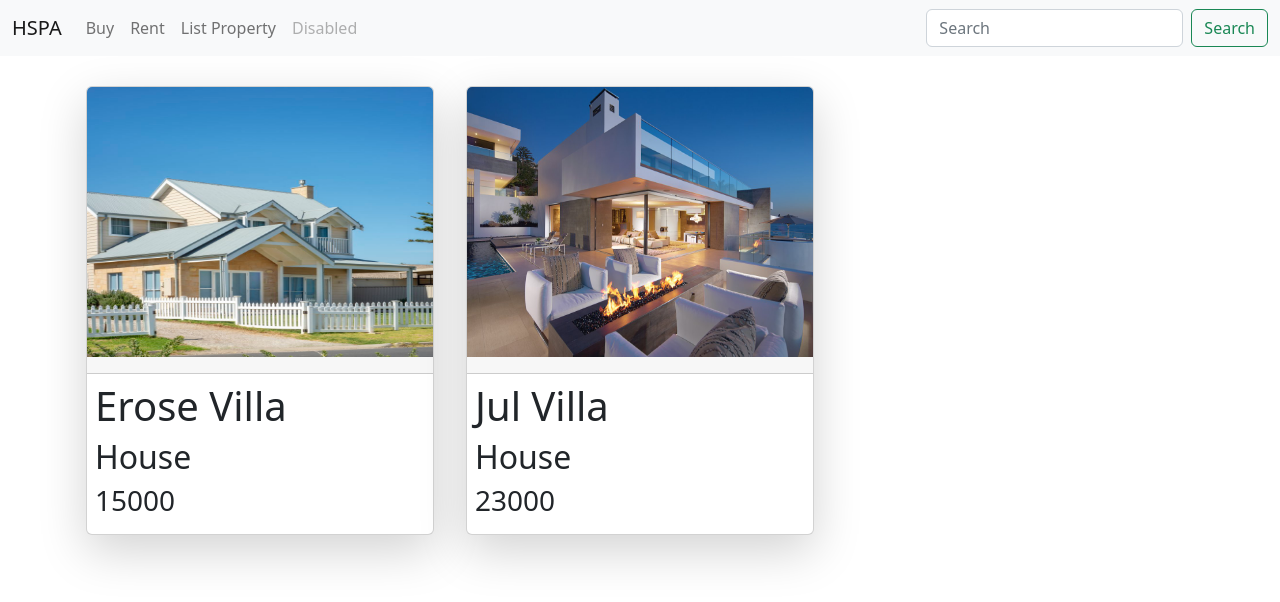
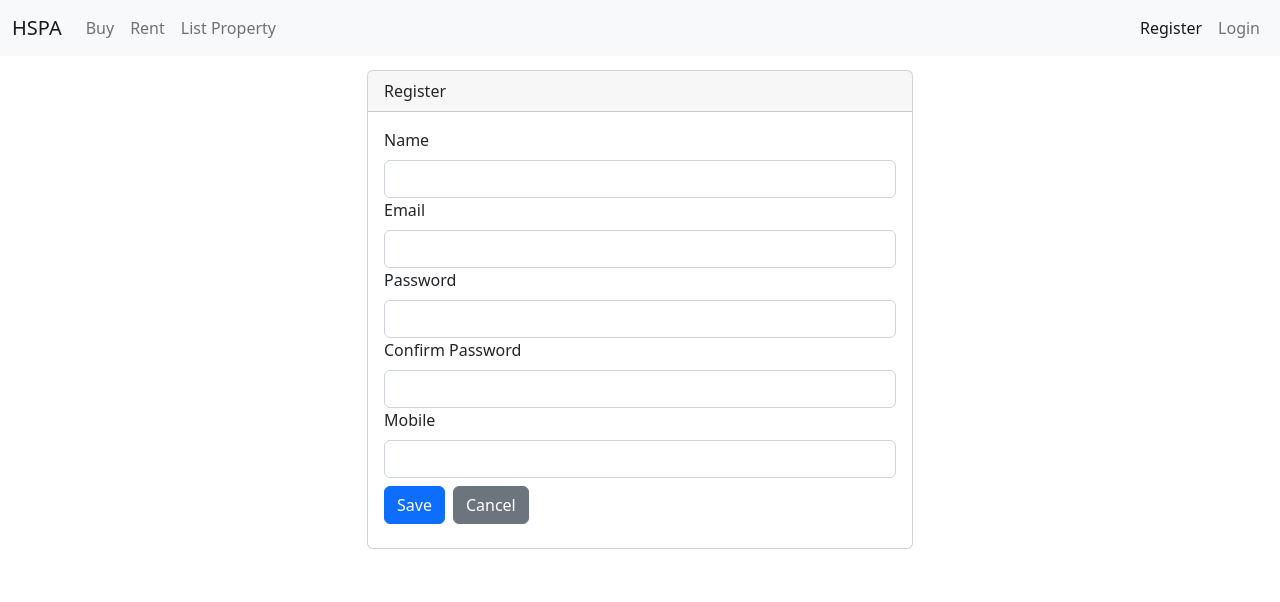
Before and after one commit to RumenWZ/HousingAppFrontend, an Angular app: page /user/register in a window 1280 px wide. Shown: the top 602 px of the page. Built offline with nearby package versions, Linux system fonts and the light colour scheme.

Commit message:
register form validation

```diff
--- a/src/app/nav-bar/nav-bar.component.html
+++ b/src/app/nav-bar/nav-bar.component.html
@@ -16,14 +16,18 @@
           <a class="nav-link" routerLinkActive="active" routerLink="/add-property">List Property</a>
         </li>
 
-        <li class="nav-item">
-          <a class="nav-link disabled">Disabled</a>
-        </li>
+
       </ul>
-      <form class="d-flex">
-        <input class="form-control me-2" type="search" placeholder="Search" aria-label="Search">
-        <button class="btn btn-outline-success" type="submit">Search</button>
-      </form>
+      <div>
+        <ul class="nav navbar-nav">
+          <li class="nav-item">
+            <a routerLink="/user/register" routerLinkActive="active" class="nav-link">Register</a>
+          </li>
+          <li class="nav-item">
+            <a routerLink="/user/login" routerLinkActive="active" class="nav-link">Login</a>
+          </li>
+        </ul>
+      </div>
     </div>
   </div>
 </nav>
--- /dev/null
+++ b/src/app/user/user-login/user-login.component.html
@@ -0,0 +1 @@
+<p>user-login works!</p>
--- /dev/null
+++ b/src/app/user/user-register/user-register.component.html
@@ -0,0 +1,42 @@
+<div class="row">
+  <div class="col-6 m-auto">
+  <div class="card m-auto">
+    <div class="card-header">
+      Register
+    </div>
+    <div class="card-body">
+      <form>
+        <div class="form-group col-12">
+            <label for="name" class="form-label">Name</label>
+            <input type="text" class="form-control">
+        </div>
+
+        <div class="form-group col-12">
+          <label for="email" class="form-label">Email</label>
+          <input type="text" class="form-control">
+        </div>
+
+        <div class="form-group col-12">
+          <label for="password" class="form-label">Password</label>
+          <input type="text" class="form-control">
+        </div>
+
+        <div class="form-group col-12">
+          <label for="cpassword" class="form-label">Confirm Password</label>
+          <input type="text" class="form-control">
+        </div>
+
+        <div class="form-group col-12">
+          <label for="mobile" class="form-label">Mobile</label>
+          <input type="text" class="form-control">
+        </div>
+
+        <div class="form-group col-12">
+          <button type="submit" class="btn btn-primary">Save</button>
+          <button type="reset" class="btn btn-secondary m-2">Cancel</button>
+        </div>
+      </form>
+    </div>
+  </div>
+  </div>
+</div>
--- a/tsconfig.json
+++ b/tsconfig.json
@@ -2,14 +2,15 @@
 {
   "compileOnSave": false,
   "compilerOptions": {
+    "noPropertyAccessFromIndexSignature": false,
     "suppressImplicitAnyIndexErrors": true,
     "strictPropertyInitialization": false,
+
     "baseUrl": "./",
     "outDir": "./dist/out-tsc",
     "forceConsistentCasingInFileNames": true,
     "strict": true,
     "noImplicitOverride": true,
-    "noPropertyAccessFromIndexSignature": true,
     "noImplicitReturns": true,
     "noFallthroughCasesInSwitch": true,
     "sourceMap": true,
```
Also changed, not shown: src/app/app.module.ts (+7 -1 lines), src/app/user/user-login/user-login.component.ts (added, +10 -0 lines), src/app/user/user-register/user-register.component.ts (added, +10 -0 lines), src/app/user/user-login/user-login.component.css (added), src/app/user/user-register/user-register.component.css (added).
